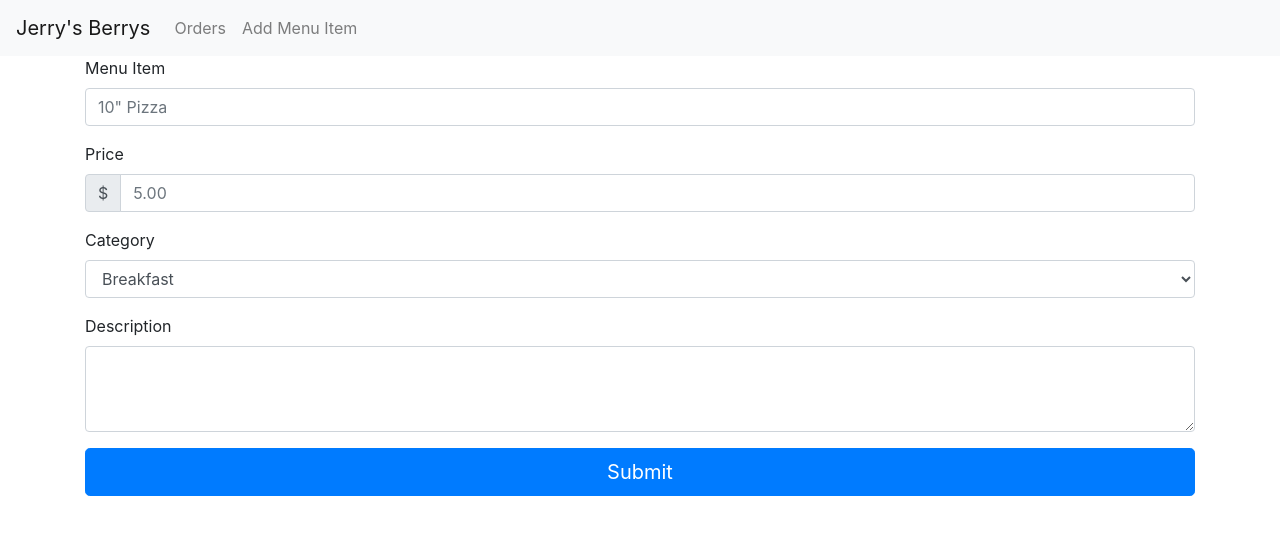
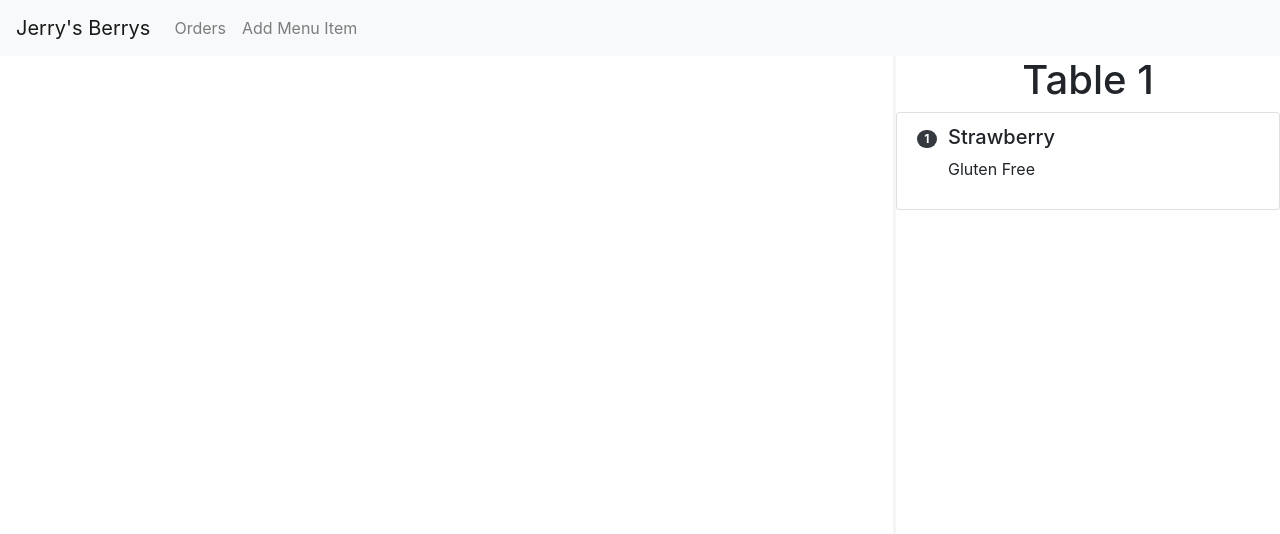
Before and after one commit to bulanov416/hackgt-2020, a React (Create React App) app in the folder restaurant/: page / in a window 1280 px wide. Shown: the top 534 px of the page. Built offline with nearby package versions, Linux system fonts and the light colour scheme.

Commit message:
Made Restaurant Active Order View Page

```diff
--- a/restaurant/src/App.js
+++ b/restaurant/src/App.js
@@ -2,12 +2,13 @@ import React from 'react';
 
 import AddMenuItem from "./pages/AddMenuItem";
 import RestaurantNavbar from "./components/RestaurantNavbar";
+import ActiveOrders from "./pages/ActiveOrders";
 
 function App() {
   return (
     <div className="App">
       <RestaurantNavbar/>
-        <AddMenuItem/>
+        <ActiveOrders/>
     </div>
   );
 }
--- /dev/null
+++ b/restaurant/src/components/OrderItem.js
@@ -0,0 +1,28 @@
+import React from 'react';
+
+import ListGroup from "react-bootstrap/ListGroup";
+import Row from "react-bootstrap/Row";
+import Col from "react-bootstrap/Col";
+import Badge from "react-bootstrap/Badge";
+
+function OrderItem(props) {
+
+    const {name, quantity, notes} = props;
+
+    return (
+        <ListGroup.Item>
+            <Row style={{"textAlign":"left"}}>
+                <Col xs={1}><Badge pill variant="dark">{ quantity }</Badge></Col>
+                <Col xs={11}><h5>{ name }</h5></Col>
+            </Row>
+            {
+                notes &&
+                <Row style={{"textAlign": "left"}}>
+                    <Col xs={1}/>
+                    <Col xs={11}><p> {notes} </p></Col>
+                </Row>
+            }
+        </ListGroup.Item>
+    );
+}
+export default OrderItem;
--- a/restaurant/src/pages/ActiveOrders.js
+++ b/restaurant/src/pages/ActiveOrders.js
@@ -1 +1,35 @@
+import React from 'react';
+
+import '../static/css/ActiveOrders.css';
+
+import Row from 'react-bootstrap/Row';
+import Col from 'react-bootstrap/Col';
+import ListGroup from 'react-bootstrap/ListGroup'
+import OrderItem from "../components/OrderItem";
+
 //page for viewing the active orders
+function ActiveOrders() {
+
+    return (
+        <div className={"active-orders"}>
+            <div className = "split left">
+                <div className = "tables">
+
+                </div>
+            </div>
+            <div className={"split right"}>
+                <Row className={'justify-content-center'} style={{"marginTop":"56px"}}>
+                    <Col>
+                        <h1 style={{"width":"100%"}}>Table 1</h1>
+                        <ListGroup>
+                            <OrderItem name={"Strawberry"} quantity={1} notes={"Gluten Free"}/>
+                        </ListGroup>
+                    </Col>
+                </Row>
+            </div>
+        </div>
+    );
+
+}
+
+export default ActiveOrders;
--- a/restaurant/src/pages/AddMenuItem.js
+++ b/restaurant/src/pages/AddMenuItem.js
@@ -1,5 +1,5 @@
 import React from 'react';
-import Navbar from 'react-bootstrap/Navbar';
+
 import Form from 'react-bootstrap/Form';
 import Button from 'react-bootstrap/Button';
 import Container from 'react-bootstrap/Container';
--- /dev/null
+++ b/restaurant/src/static/css/ActiveOrders.css
@@ -0,0 +1,28 @@
+.split {
+    position: fixed;
+    height: 100%;
+    top: 0;
+    overflow-x: hidden;
+    overflow-y: hidden;
+}
+
+.left {
+    width: 70%;
+}
+
+.right {
+    width: 30%;
+    right:0;
+}
+
+.active-orders {
+    text-align: center;
+}
+
+.tables {
+    margin-top: 56px;
+    border-right:3px solid;
+    border-color:#f5f5f5;
+    height:100%;
+    overflow: hidden;
+}
```
